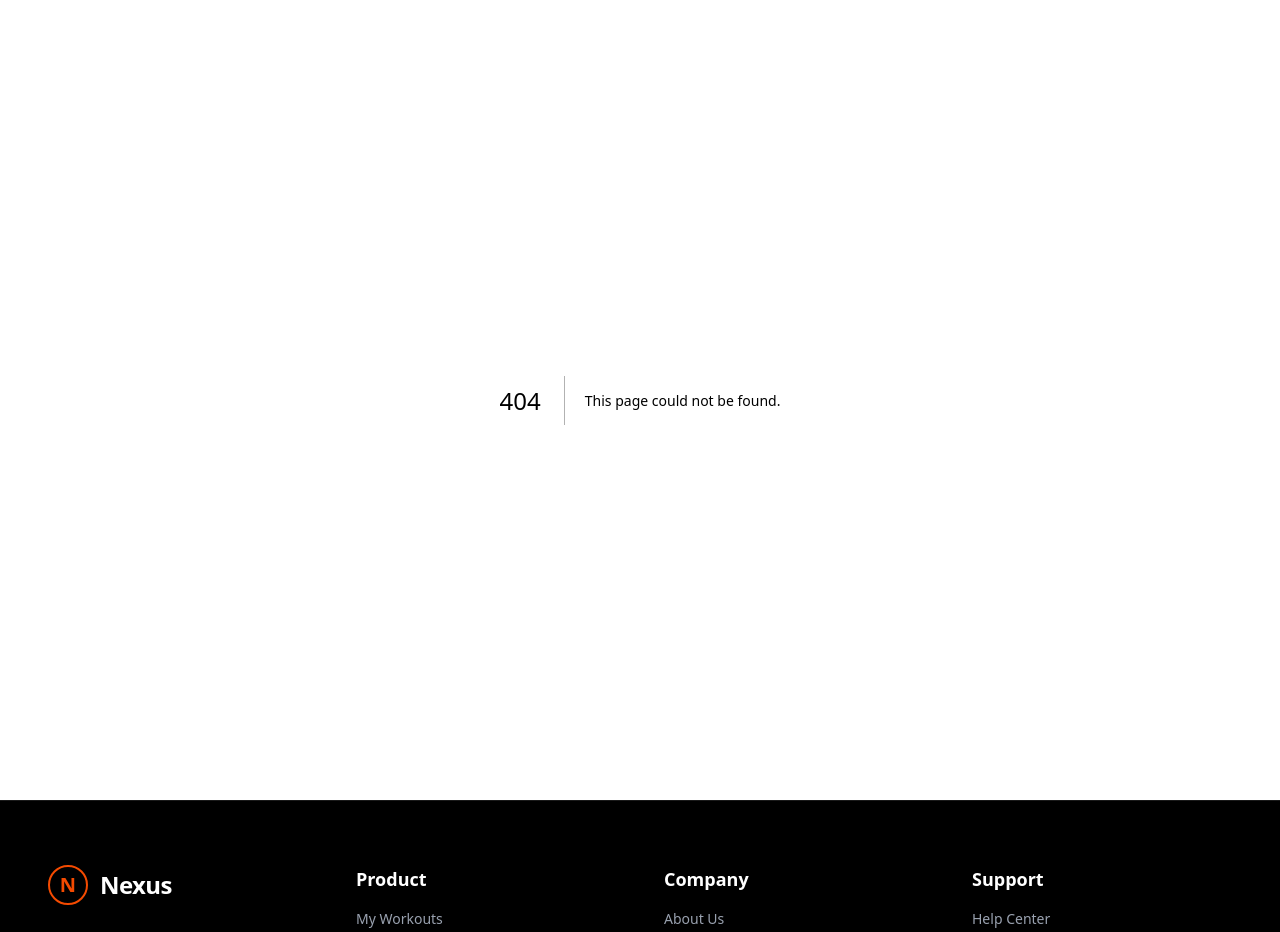
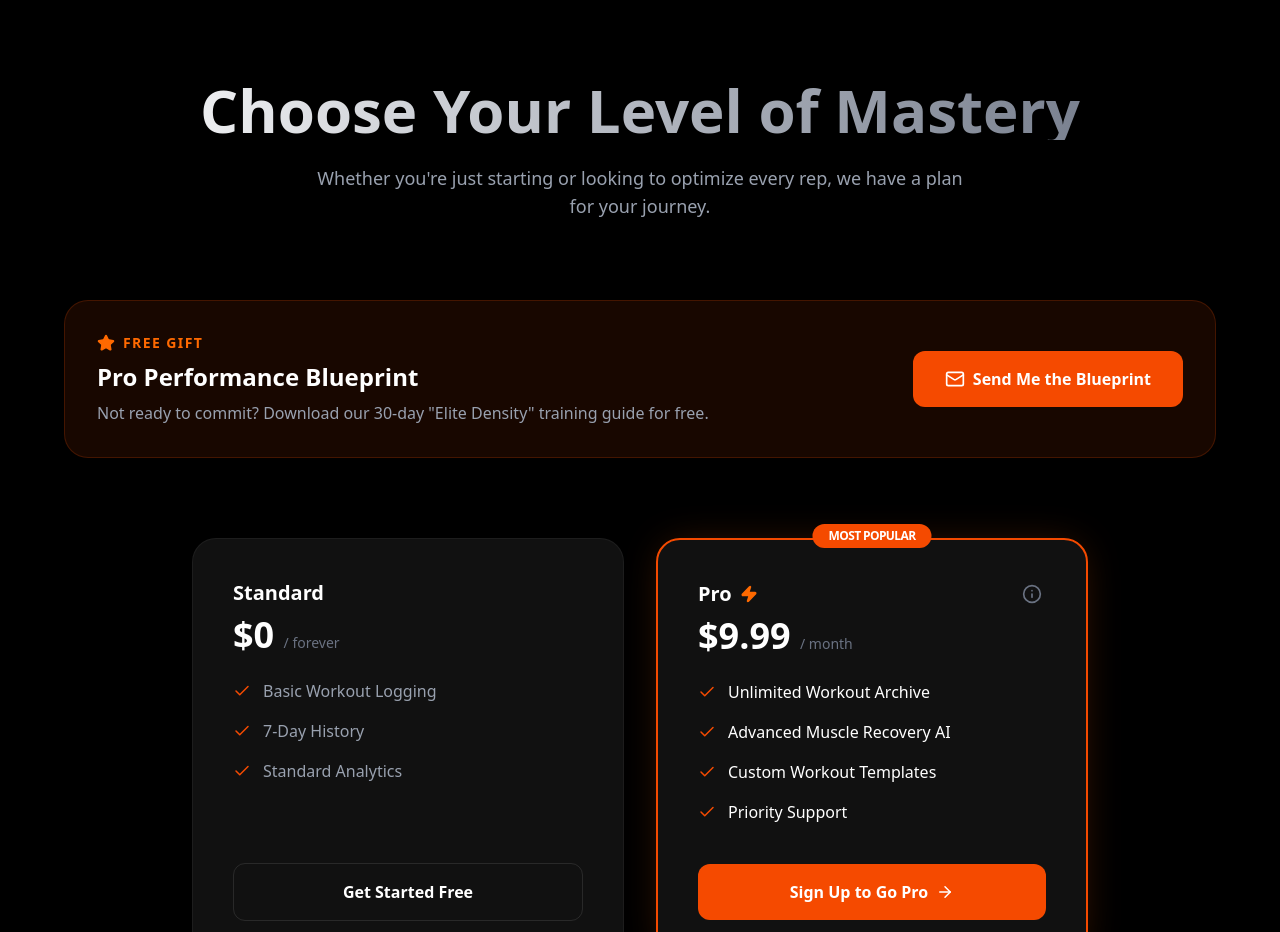
Before and after one commit to Taninwat-55/project2, a Next.js app in the folder frontend/: page /pricing in a window 1280 px wide. Before the commit this address had no page. Shown: the top 932 px of the page. Built offline with nearby package versions, Linux system fonts and the light colour scheme.

Commit message:
Pricing page
Pricing page with a lead magnet.

```diff
--- a/frontend/app/components/Footer.tsx
+++ b/frontend/app/components/Footer.tsx
@@ -27,7 +27,7 @@ const Footer = () => {
               <Link href="/workouts" className="hover:text-orange-500 transition-colors">My Workouts</Link>
               <Link href="/archive" className="hover:text-orange-500 transition-colors">Archive</Link>
               <Link href="/dashboard" className="hover:text-orange-500 transition-colors">Dashboard</Link>
-              <Link href="#" className="hover:text-orange-500 transition-colors">Pricing</Link>
+              <Link href="/pricing" className="hover:text-orange-500 transition-colors">Pricing</Link>
             </nav>
           </div>
 
--- /dev/null
+++ b/frontend/app/pricing/page.tsx
@@ -0,0 +1,194 @@
+"use client";
+
+import { useState } from 'react';
+import { Check, Zap, Star, ArrowRight, Info, X, CheckCircle2, Mail } from 'lucide-react';
+import Link from 'next/link';
+
+// eslint-disable-next-line @typescript-eslint/no-explicit-any
+export default function PricingPage({ user }: { user?: any }) {
+  const [showInfoModal, setShowInfoModal] = useState(false);
+  const [blueprintSent, setBlueprintSent] = useState(false);
+
+  // Helper to determine user status
+  const isLoggedIn = !!user;
+  const isPro = user?.user_metadata?.plan === 'pro';
+
+  const handleBlueprintClick = () => {
+    setBlueprintSent(true);
+    setTimeout(() => setBlueprintSent(false), 5000);
+  };
+
+  return (
+    <div className="min-h-screen bg-black text-white py-20 px-6 relative">
+
+      {/* Friendly Information Popup (Modal) */}
+      {showInfoModal && (
+        <div className="fixed inset-0 z-[100] flex items-center justify-center p-4">
+          <div
+            className="absolute inset-0 bg-black/60 backdrop-blur-md"
+            onClick={() => setShowInfoModal(false)}
+          />
+          <div className="bg-[#161616] border border-white/10 p-8 rounded-[2.5rem] max-w-md w-full relative z-10 shadow-2xl animate-in zoom-in-95 duration-200">
+            <button
+              onClick={() => setShowInfoModal(false)}
+              className="absolute top-6 right-6 text-gray-500 hover:text-white transition-colors"
+            >
+              <X size={20} />
+            </button>
+
+            <div className="w-14 h-14 bg-orange-600/20 rounded-2xl flex items-center justify-center text-orange-500 mb-6">
+              <Zap size={28} fill="currentColor" />
+            </div>
+
+            <h3 className="text-2xl font-bold mb-4">The Pro Edge</h3>
+            <p className="text-gray-400 mb-6 leading-relaxed">
+              Standard accounts are great for starting, but **Pro** is where the transformation happens.
+              You&apos;ll unlock permanent archives, AI-driven recovery scores, and the ability to export data to your coach.
+            </p>
+
+            <ul className="space-y-3 mb-8">
+              {['Unlimited cloud storage', 'Custom routine builder', 'No ads, ever'].map((feat) => (
+                <li key={feat} className="flex items-center gap-2 text-sm text-gray-300">
+                  <CheckCircle2 size={16} className="text-orange-500" /> {feat}
+                </li>
+              ))}
+            </ul>
+
+            <button
+              onClick={() => setShowInfoModal(false)}
+              className="w-full py-4 bg-orange-600 rounded-2xl font-bold hover:bg-orange-700 transition-all shadow-lg shadow-orange-600/20"
+            >
+              Ready to Upgrade
+            </button>
+          </div>
+        </div>
+      )}
+
+      <div className="max-w-6xl mx-auto">
+        {/* Hero Section */}
+        <div className="text-center mb-20">
+          <h1 className="text-4xl md:text-6xl font-bold mb-6 bg-gradient-to-r from-white to-gray-500 bg-clip-text text-transparent">
+            Choose Your Level of Mastery
+          </h1>
+          <p className="text-gray-400 text-lg max-w-2xl mx-auto">
+            Whether you&apos;re just starting or looking to optimize every rep, we have a plan for your journey.
+          </p>
+        </div>
+
+        {/* Lead Magnet Section */}
+        <div className="bg-orange-600/10 border border-orange-600/20 rounded-3xl p-8 mb-20 flex flex-col md:flex-row items-center justify-between gap-8 transition-all hover:bg-orange-600/15">
+          <div className="flex-1">
+            <div className="flex items-center gap-2 text-orange-500 mb-2">
+              <Star size={18} fill="currentColor" />
+              <span className="text-sm font-bold uppercase tracking-widest">Free Gift</span>
+            </div>
+            <h3 className="text-2xl font-bold mb-2">Pro Performance Blueprint</h3>
+            <p className="text-gray-400">
+              Not ready to commit? Download our 30-day &quot;Elite Density&quot; training guide for free.
+            </p>
+          </div>
+          <button
+            onClick={handleBlueprintClick}
+            disabled={blueprintSent}
+            className={`px-8 py-4 rounded-xl font-bold transition-all whitespace-nowrap flex items-center gap-2 ${
+              blueprintSent ? 'bg-green-600 text-white' : 'bg-orange-600 hover:bg-orange-700 text-white'
+            }`}
+          >
+            {blueprintSent ? (
+              <><Check size={20} /> Sent to Email</>
+            ) : (
+              <><Mail size={20} /> Send Me the Blueprint</>
+            )}
+          </button>
+        </div>
+
+        {/* Pricing Cards */}
+        <div className="grid grid-cols-1 md:grid-cols-2 gap-8 max-w-4xl mx-auto items-stretch">
+
+          {/* Free Plan */}
+          <div className="flex flex-col bg-[#111] border border-white/5 p-10 rounded-3xl hover:border-white/10 transition-all group">
+            <h3 className="text-xl font-bold mb-2 text-white">Standard</h3>
+            <div className="text-4xl font-bold mb-6 text-white">
+              $0 <span className="text-sm text-gray-500 font-normal">/ forever</span>
+            </div>
+
+            <ul className="space-y-4 mb-10">
+              <li className="flex items-center gap-3 text-gray-400">
+                <Check size={18} className="text-orange-600" /> Basic Workout Logging
+              </li>
+              <li className="flex items-center gap-3 text-gray-400">
+                <Check size={18} className="text-orange-600" /> 7-Day History
+              </li>
+              <li className="flex items-center gap-3 text-gray-400">
+                <Check size={18} className="text-orange-600" /> Standard Analytics
+              </li>
+            </ul>
+
+            <Link
+              href={isLoggedIn ? "/workouts" : "/signup"}
+              className="mt-auto block text-center w-full py-4 rounded-xl border border-white/10 font-bold hover:bg-white/5 transition-all text-white group-hover:border-white/20"
+            >
+              {isLoggedIn ? "Current Plan" : "Get Started Free"}
+            </Link>
+          </div>
+
+          {/* Pro Plan */}
+          <div className="relative flex flex-col bg-[#111] border-2 border-orange-600 p-10 rounded-3xl shadow-[0_0_40px_-10px_rgba(234,88,12,0.3)]">
+            <div className="absolute -top-4 left-1/2 -translate-x-1/2 bg-orange-600 text-white px-4 py-1 rounded-full text-xs font-bold uppercase tracking-tighter">
+              Most Popular
+            </div>
+
+            <div className="flex justify-between items-start mb-2">
+              <h3 className="text-xl font-bold flex items-center gap-2 text-white">
+                Pro <Zap size={18} fill="currentColor" className="text-orange-500" />
+              </h3>
+              <button
+                onClick={() => setShowInfoModal(true)}
+                className="p-1 rounded-full hover:bg-white/5 text-gray-500 hover:text-white transition-all"
+              >
+                <Info size={20} />
+              </button>
+            </div>
+
+            <div className="text-4xl font-bold mb-6 text-white">
+              $9.99 <span className="text-sm text-gray-500 font-normal">/ month</span>
+            </div>
+
+            <ul className="space-y-4 mb-10">
+              <li className="flex items-center gap-3 text-white">
+                <Check size={18} className="text-orange-600" /> Unlimited Workout Archive
+              </li>
+              <li className="flex items-center gap-3 text-white">
+                <Check size={18} className="text-orange-600" /> Advanced Muscle Recovery AI
+              </li>
+              <li className="flex items-center gap-3 text-white">
+                <Check size={18} className="text-orange-600" /> Custom Workout Templates
+              </li>
+              <li className="flex items-center gap-3 text-white">
+                <Check size={18} className="text-orange-600" /> Priority Support
+              </li>
+            </ul>
+
+            {/* DYNAMIC PRO BUTTON */}
+            {!isLoggedIn ? (
+              <Link
+                href="/signup?plan=pro"
+                className="mt-auto w-full py-4 rounded-xl bg-orange-600 text-white font-bold hover:bg-orange-700 transition-all flex items-center justify-center gap-2"
+              >
+                Sign Up to Go Pro <ArrowRight size={18} />
+              </Link>
+            ) : isPro ? (
+              <button className="mt-auto w-full py-4 rounded-xl border border-orange-600/30 text-orange-500 font-bold cursor-default">
+                Active Member
+              </button>
+            ) : (
+              <button className="mt-auto w-full py-4 rounded-xl bg-orange-600 text-white font-bold hover:bg-orange-700 transition-all flex items-center justify-center gap-2 shadow-lg shadow-orange-600/30 group">
+                Upgrade to Pro <ArrowRight size={18} className="group-hover:translate-x-1 transition-transform" />
+              </button>
+            )}
+          </div>
+        </div>
+      </div>
+    </div>
+  );
+}
```
